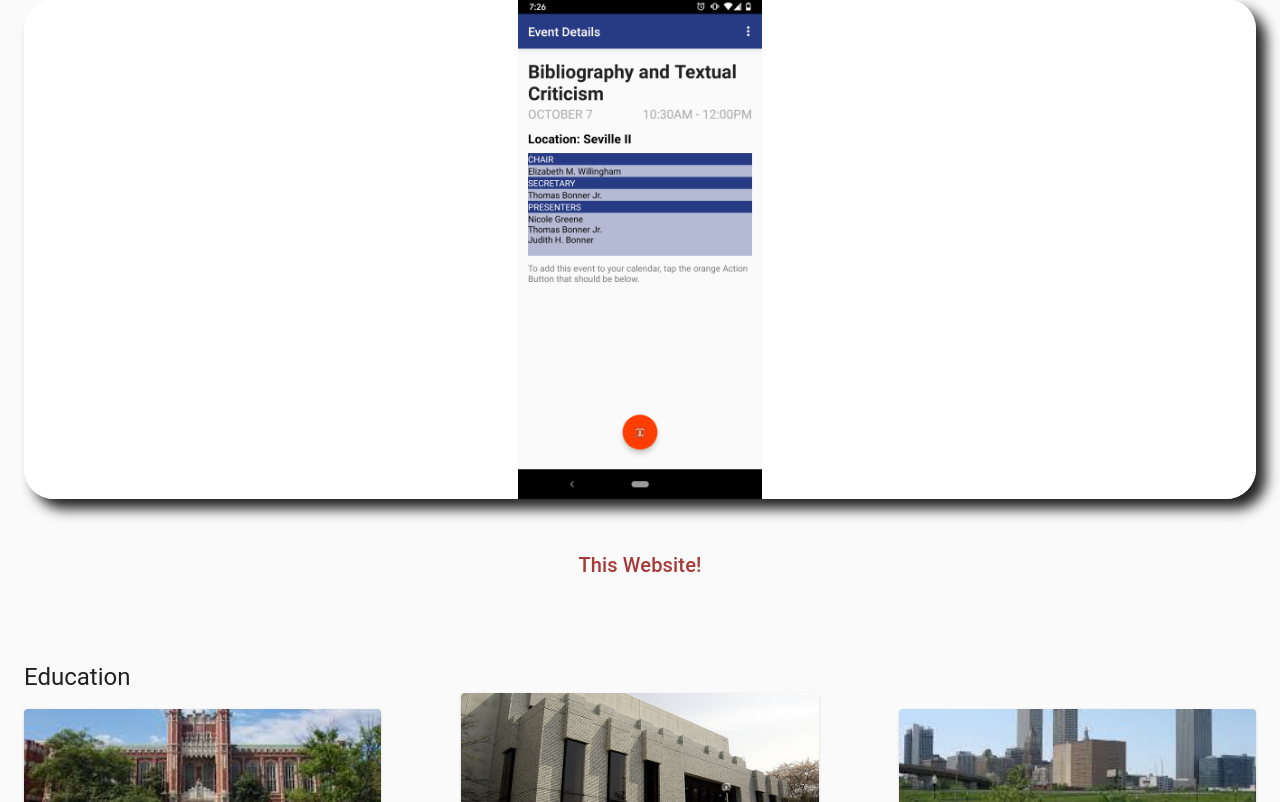
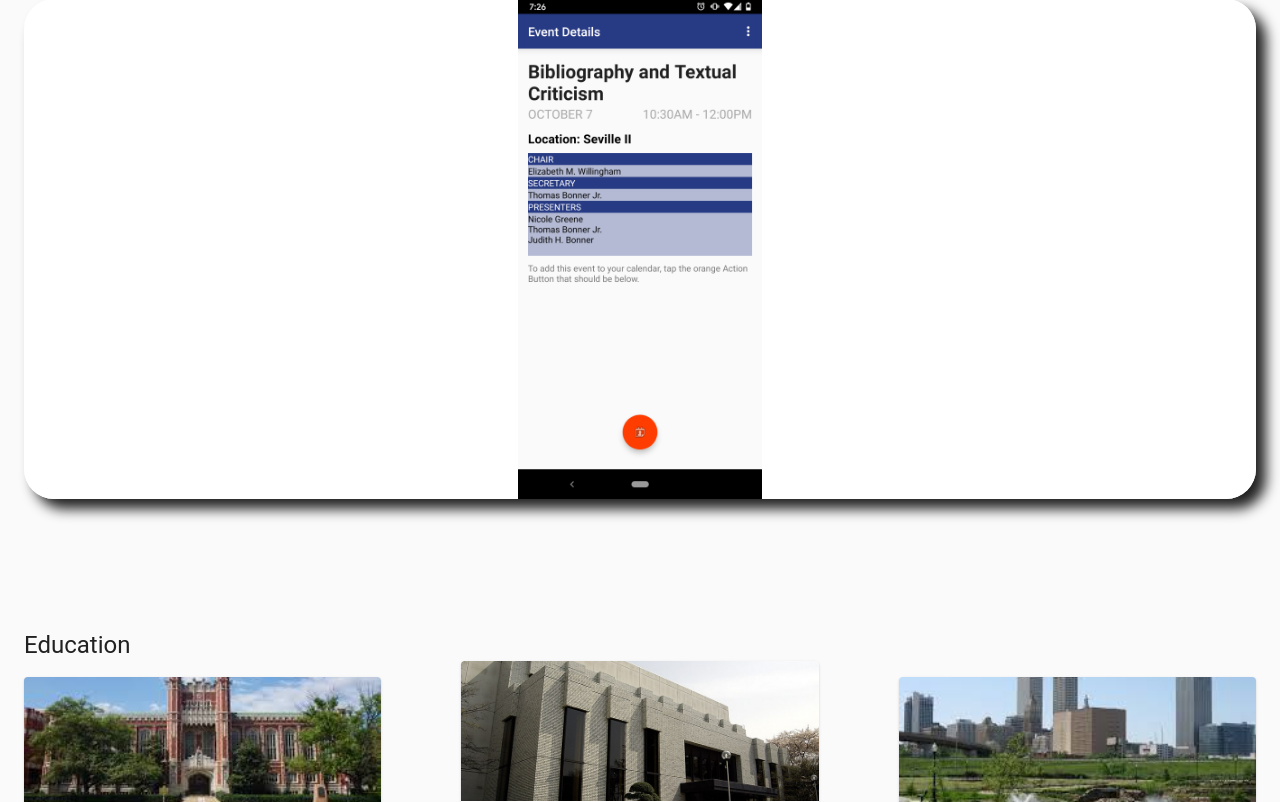
Before and after one commit to david-allan-jones/personal-website, a React (Create React App) app: page / in a window 1280 px wide. Shown: the part 1718-2520 px from the top of the page. Built offline with nearby package versions, Linux system fonts and the light colour scheme.

Commit message:
Remove now private repo link

```diff
--- a/src/i18n/locales/en.json
+++ b/src/i18n/locales/en.json
@@ -46,9 +46,6 @@
         },
         "scmla": {
             "header": "SCMLA Conference Android App"
-        },
-        "personalWebsite": {
-            "header": "This Website!"
         }
     },
     "education": {
--- a/src/i18n/locales/ja.json
+++ b/src/i18n/locales/ja.json
@@ -46,9 +46,6 @@
         },
         "scmla": {
             "header": "SCMLA学会のアプリ"
-        },
-        "personalWebsite": {
-            "header": "このご覧になっているホームページ"
         }
     },
     "education": {
--- a/src/sections/ProjectsPanel/projects.js
+++ b/src/sections/ProjectsPanel/projects.js
@@ -36,10 +36,6 @@ const projects = [
                 { src: scmlaThanks, alt: i18next.t('projects.scmla.thanks') }
             ]
         }
-    },
-    {
-        url: 'https://github.com/david-allan-jones/personal-website',
-        linkText: i18next.t('projects.personalWebsite.header')
     }
 ]
 
```
